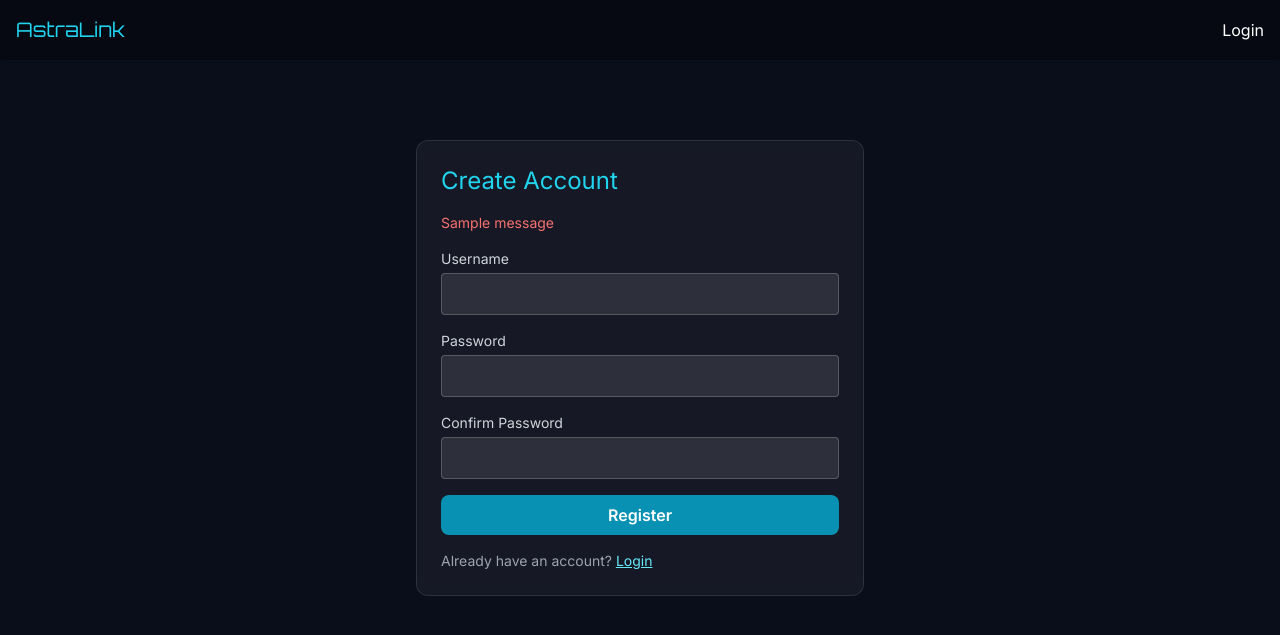
After one commit to tidjanioff/astra-link, a Django app: page /register/ in a window 1280 px wide. The commit adds this page. Shown: the top 635 px of the page. Run offline with Django 5.2, Linux system fonts and the light colour scheme; one stand-in notice (Sample message) is shown; some libraries are stand-ins or nearby versions.

Commit message:
Add user authentication views and templates
Implemented login, logout, and registration views in core/views.py, and added corresponding URL patterns in astra_link/urls.py. Created new templates for login and registration. Updated index, detail, and mylaunches templates for improved UI and authentication integration. Minor style and usability enhancements throughout templates.

```diff
--- a/astra_link/astra_link/urls.py
+++ b/astra_link/astra_link/urls.py
@@ -16,8 +16,14 @@ Including another URLconf
 """
 from django.contrib import admin
 from django.urls import path, include
+from core.views import logout_view, login_view, register_view
 
 urlpatterns = [
     path("admin/", admin.site.urls),
-    path("", include("core.urls"))
+    path("", include("core.urls")),
+    path("logout/", logout_view, name="logout"),
+    path("login/", login_view, name="login"),
+    path("register/", register_view, name="register"),
+
+
 ]
--- a/astra_link/core/templates/mylaunches.html
+++ b/astra_link/core/templates/mylaunches.html
@@ -74,7 +74,7 @@
 
 <div class="max-w-5xl mx-auto px-4 text-center py-20">
     <p class="text-gray-400 mb-3">You are not following any launches yet.</p>
-    <a href="{% url 'home' %}"
+    <a href="{% url 'index' %}"
        class="px-4 py-2 bg-cyan-600 hover:bg-cyan-700 rounded-lg text-white text-sm">
         Browse Upcoming Launches
     </a>
--- /dev/null
+++ b/astra_link/core/templates/registration/register.html
@@ -0,0 +1,48 @@
+{% extends "base.html" %}
+
+{% block title %}Register – AstraLink{% endblock %}
+
+{% block content %}
+<div class="max-w-md mx-auto mt-16 bg-white/5 p-6 rounded-xl backdrop-blur border border-white/10">
+
+    <h1 class="text-2xl font-orbitron text-cyan-400 mb-4">Create Account</h1>
+
+    {% if messages %}
+        {% for message in messages %}
+            <p class="text-red-400 text-sm mb-3">{{ message }}</p>
+        {% endfor %}
+    {% endif %}
+
+    <form method="post" class="space-y-4">
+        {% csrf_token %}
+
+        <div>
+            <label class="block text-gray-300 text-sm mb-1">Username</label>
+            <input name="username" type="text" required
+                   class="w-full px-3 py-2 rounded bg-white/10 text-white border border-white/20">
+        </div>
+
+        <div>
+            <label class="block text-gray-300 text-sm mb-1">Password</label>
+            <input name="password" type="password" required
+                   class="w-full px-3 py-2 rounded bg-white/10 text-white border border-white/20">
+        </div>
+
+        <div>
+            <label class="block text-gray-300 text-sm mb-1">Confirm Password</label>
+            <input name="confirm" type="password" required
+                   class="w-full px-3 py-2 rounded bg-white/10 text-white border border-white/20">
+        </div>
+
+        <button class="w-full py-2 bg-cyan-600 hover:bg-cyan-700
+                       rounded-lg text-white font-semibold transition">
+            Register
+        </button>
+    </form>
+
+    <p class="text-gray-400 text-sm mt-4">
+        Already have an account?
+        <a href="{% url 'login' %}" class="text-cyan-300 underline">Login</a>
+    </p>
+</div>
+{% endblock %}
--- a/astra_link/core/urls.py
+++ b/astra_link/core/urls.py
@@ -1,5 +1,8 @@
 from django.urls import path
 from . import views
+
+
+
 
 urlpatterns = [
     path("", views.index, name="index"),
@@ -10,4 +13,7 @@ urlpatterns = [
     path("api/follow/<int:launch_id>/", views.api_follow, name="api_follow"),
     path("api/unfollow/<int:launch_id>/", views.api_unfollow, name="api_unfollow"),
 
+
+
+
 ]
--- a/astra_link/core/views.py
+++ b/astra_link/core/views.py
@@ -1,14 +1,76 @@
 from django.http import JsonResponse
 from django.shortcuts import render, get_object_or_404, redirect
 from django.contrib.auth.decorators import login_required
-from .models import Launch, FollowedLaunch
+from .models import Launch, FollowedLaunch, UserProfile
+from django.contrib.auth import authenticate, login, logout
+from django.contrib.auth.models import User
+from django.contrib import messages
 
 
 
 def index(request):
     launches = Launch.objects.all()
-    return render(request, "index.html", {"launches": launches})
 
+    if request.user.is_authenticated:
+        user_followed = list(
+            request.user.followed_launches.values_list("launch_id", flat=True)
+        )
+    else:
+        user_followed = []
+
+    return render(request, "index.html", {
+        "launches": launches,
+        "user_followed": user_followed,
+    })
+
+
+
+def logout_view(request):
+    logout(request)
+    return redirect("index")
+
+def login_view(request):
+    if request.method == "POST":
+        username = request.POST.get("username")
+        password = request.POST.get("password")
+
+        user = authenticate(request, username=username, password=password)
+
+        if user is not None:
+            login(request, user)
+            return redirect("index")
+        else:
+            messages.error(request, "Invalid username or password.")
+
+    return render(request, "registration/login.html")
+
+def register_view(request):
+    if request.method == "POST":
+        username = request.POST.get("username", "").strip()
+        password1 = request.POST.get("password", "")
+        password2 = request.POST.get("confirm", "")
+
+        if not username or not password1 or not password2:
+            messages.error(request, "Please fill in all fields.")
+            return render(request, "registration/register.html")
+
+        if password1 != password2:
+            messages.error(request, "Passwords do not match.")
+            return render(request, "registration/register.html")
+
+        if User.objects.filter(username=username).exists():
+            messages.error(request, "This username is already taken.")
+            return render(request, "registration/register.html")
+
+        user = User.objects.create_user(username=username, password=password1)
+
+        UserProfile.objects.create(user=user)
+
+        login(request, user)
+
+        return redirect("index")
+
+    return render(request, "registration/register.html")
 
 
 def launch_detail(request, launch_id):
```
Also changed, not shown: astra_link/core/templates/detail.html (+35 -31 lines), astra_link/core/templates/index.html (+14 -15 lines), astra_link/core/templates/registration/login.html (added, +63 -0 lines), astra_link/db.sqlite3.
